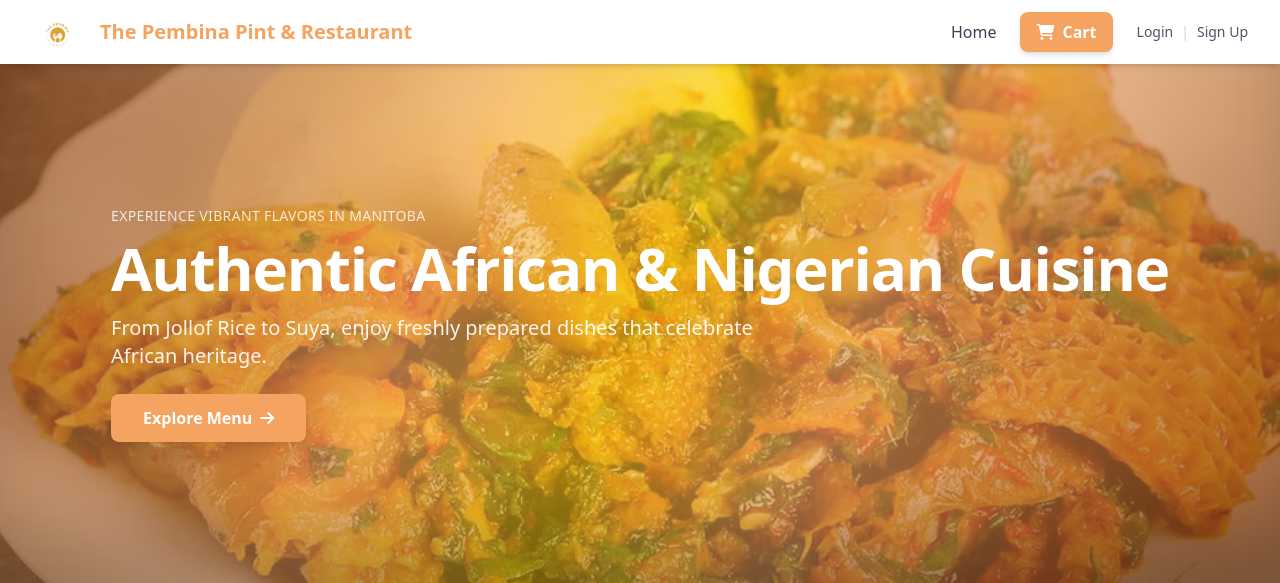
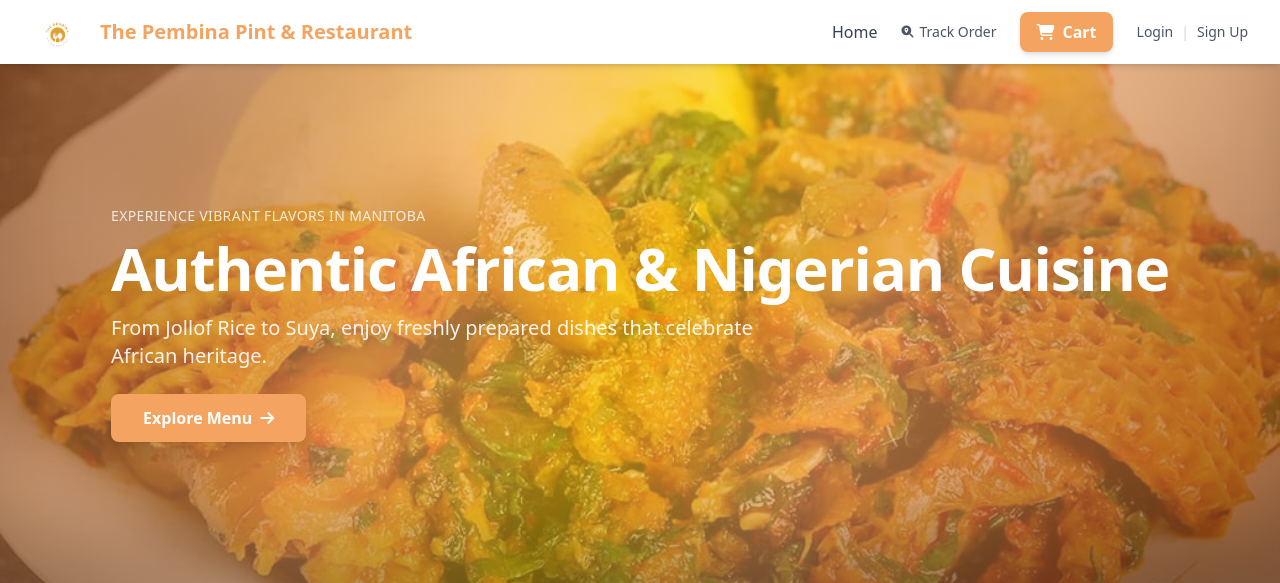
Before and after one commit to teelake/thepembina, a PHP site: page / in a window 1280 px wide. Shown: the top 583 px of the page. Run offline with PHP 8.4, Linux system fonts and the light colour scheme; data comes from the database, SQL or seed files in the repository; data that the repository does not hold is empty; some libraries are stand-ins or nearby versions.

Commit message:
Make address_line2 optional in checkout and add Track Order to header - Fix checkout form: address_line2 is now truly optional (removed from required fields in JS) - Add Track Order link to header navigation (desktop and mobile) - Positioned as subtle utility link between main nav and Cart button

```diff
--- a/app/views/checkout/index.php
+++ b/app/views/checkout/index.php
@@ -418,7 +418,8 @@ document.addEventListener('DOMContentLoaded', function() {
 
     // Same as billing - copy values and make fields required
     sameAsBilling?.addEventListener('change', function() {
-        const billingFields = ['first_name', 'last_name', 'address_line1', 'address_line2', 'city', 'province', 'postal_code'];
+        // Do NOT include address_line2 here so it remains optional
+        const billingFields = ['first_name', 'last_name', 'address_line1', 'city', 'province', 'postal_code'];
 
         if (this.checked) {
             billingFields.forEach(field => {
@@ -444,7 +445,8 @@ document.addEventListener('DOMContentLoaded', function() {
     // Also copy on form submit to ensure values are set
     checkoutForm?.addEventListener('submit', function(e) {
         if (sameAsBilling?.checked) {
-            const billingFields = ['first_name', 'last_name', 'address_line1', 'address_line2', 'city', 'province', 'postal_code'];
+            // Do NOT include address_line2 here so it remains optional
+            const billingFields = ['first_name', 'last_name', 'address_line1', 'city', 'province', 'postal_code'];
             billingFields.forEach(field => {
                 const billingField = document.querySelector(`input[name="billing_${field}"], select[name="billing_${field}"]`);
                 const shippingField = document.querySelector(`input[name="shipping_${field}"], select[name="shipping_${field}"]`);
--- a/app/views/layouts/main.php
+++ b/app/views/layouts/main.php
@@ -179,6 +179,14 @@ if (!$customNavEnabled) {
                         <?php endif; ?>
                     <?php endif; ?>
 
+                    <!-- Track Order - Secondary Utility Link -->
+                    <a href="<?= BASE_URL ?>/track-order" class="text-gray-600 hover:text-brand transition-colors duration-200 font-medium relative group flex items-center text-sm">
+                        <i class="fas fa-search-location mr-1.5 text-xs"></i>
+                        <span class="hidden lg:inline">Track Order</span>
+                        <span class="lg:hidden">Track</span>
+                        <span class="absolute bottom-0 left-0 w-0 h-0.5 bg-brand transition-all duration-200 group-hover:w-full"></span>
+                    </a>
+
                     <!-- Cart - Primary CTA (Most Prominent) -->
                     <a href="<?= BASE_URL ?>/cart" class="bg-brand text-white px-4 py-2 rounded-lg hover:bg-brand-dark transition-all duration-200 font-semibold shadow-md hover:shadow-lg transform hover:-translate-y-0.5 flex items-center relative">
                         <i class="fas fa-shopping-cart mr-2"></i> Cart
@@ -269,6 +277,9 @@ if (!$customNavEnabled) {
                     <?php endforeach; ?>
                 <?php endif; ?>
                 <a href="<?= BASE_URL ?>/menu" class="block px-3 py-2 text-gray-700 hover:bg-gray-100 rounded-lg transition-colors font-medium" role="menuitem">All Menu</a>
+                <a href="<?= BASE_URL ?>/track-order" class="block px-3 py-2 text-gray-700 hover:bg-gray-100 rounded-lg transition-colors font-medium" role="menuitem">
+                    <i class="fas fa-search-location mr-2"></i> Track Your Order
+                </a>
                 <a href="<?= BASE_URL ?>/cart" class="block px-3 py-2 text-gray-700 hover:bg-gray-100 rounded-lg transition-colors font-medium flex items-center justify-between" role="menuitem">
                     <span>Cart</span>
                     <span id="cart-count-badge-mobile" class="bg-brand text-white rounded-full px-2 py-0.5 text-xs font-semibold min-w-[20px] text-center <?= (!isset($_SESSION['cart_count']) || $_SESSION['cart_count'] == 0) ? 'hidden' : '' ?>"><?= $_SESSION['cart_count'] ?? 0 ?></span>
```
